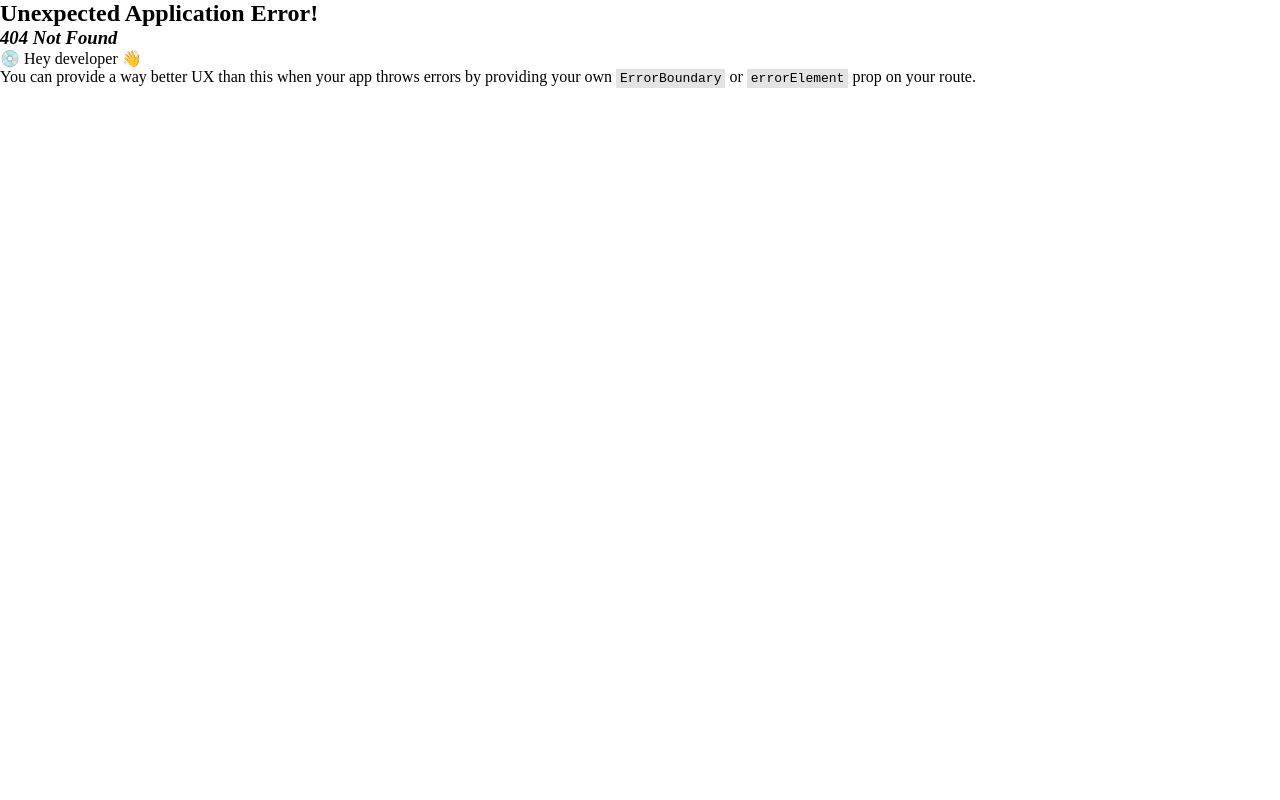
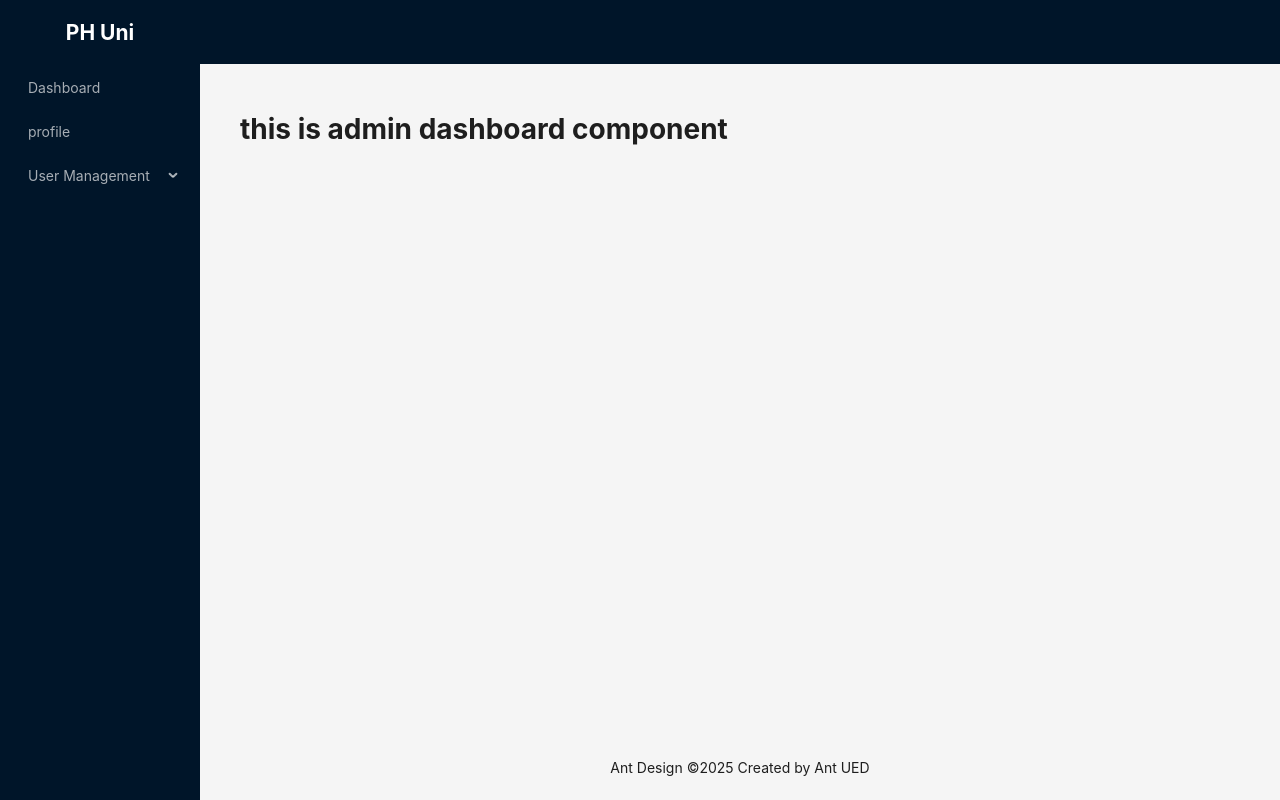
Before and after one commit to suraiyasultana826/phum-client, a React (Vite) app: page /admin/dashboard in a window 1280 px wide. Before the commit this address had no page. Built offline with nearby package versions, Linux system fonts and the light colour scheme.

Commit message:
absolute path

```diff
--- a/src/components/layout/MainLayout.tsx
+++ b/src/components/layout/MainLayout.tsx
@@ -1,6 +1,7 @@
 import { Layout, Menu, MenuProps } from "antd";
 import { UploadOutlined, UserOutlined, VideoCameraOutlined } from '@ant-design/icons';
 import { createElement } from "react";
+import { Outlet } from "react-router-dom";
 const { Header, Content, Footer, Sider } = Layout;
 
 const items: MenuProps['items'] = [
@@ -55,7 +56,7 @@ const MainLayout = () => {
 
             }}
           >
-            <h1>the main content should go here</h1>
+           <Outlet></Outlet>
           </div>
         </Content>
         <Footer style={{ textAlign: 'center' }}>
--- /dev/null
+++ b/src/pages/About.tsx
@@ -0,0 +1,10 @@
+
+const About = () => {
+    return (
+        <div>
+            <h1>this is about component</h1>
+        </div>
+    );
+};
+
+export default About;
--- /dev/null
+++ b/src/pages/Contact.tsx
@@ -0,0 +1,11 @@
+import React from 'react';
+
+const contact = () => {
+    return (
+        <div>
+          <h1>this is contact component</h1>
+        </div>
+    );
+};
+
+export default contact;
--- /dev/null
+++ b/src/pages/Login.tsx
@@ -0,0 +1,10 @@
+
+const Login = () => {
+    return (
+        <div>
+
+        </div>
+    );
+};
+
+export default Login;
--- /dev/null
+++ b/src/pages/Register.tsx
@@ -0,0 +1,10 @@
+
+const Register = () => {
+    return (
+        <div>
+
+        </div>
+    );
+};
+
+export default Register;
--- /dev/null
+++ b/src/pages/admin/AdminDashboard.tsx
@@ -0,0 +1,10 @@
+
+const AdminDashboard = () => {
+    return (
+        <div>
+            <h1>this is admin dashboard component</h1>
+        </div>
+    );
+};
+
+export default AdminDashboard;
--- /dev/null
+++ b/src/pages/admin/CreateStudent.tsx
@@ -0,0 +1,11 @@
+import React from 'react';
+
+const CreateStudent = () => {
+    return (
+        <div>
+
+        </div>
+    );
+};
+
+export default CreateStudent;
--- a/src/routes/routes.tsx
+++ b/src/routes/routes.tsx
@@ -1,10 +1,53 @@
 import { createBrowserRouter } from "react-router-dom";
 import App from "../App";
+import About from "../pages/About";
+import Contact from "../pages/Contact";
+import Login from "../pages/Login";
+import Register from "../pages/Register";
+import AdminDashboard from "../pages/admin/AdminDashboard";
+import CreateStudent from "../pages/admin/CreateStudent";
 
 const router = createBrowserRouter([
     {
-        path:'/home',
-        element:<App></App>
+        path:'/',
+        element:<App></App>,
+        children:[
+            {
+                path:'about',
+                element:<About></About>,
+            },
+            {
+                path:'contact',
+                element:<Contact></Contact>,
+            },
+        ]
+    },
+    {
+        path:'/admin',
+        element:<App></App>,
+        children:[
+            {
+                index:true,
+                element:<AdminDashboard></AdminDashboard>,
+            },
+            {
+                path:'dashboard',
+                element:<AdminDashboard></AdminDashboard>,
+            },
+            {
+                path:'create-student',
+                element:<CreateStudent></CreateStudent>,
+            },
+        ]
+    },
+
+    {
+        path:'/login',
+        element:<Login></Login>,
+    },
+    {
+        path:'/register',
+        element:<Register></Register>
     },
 ]);
 export default router;
```
Also changed, not shown: src/components/layout/AdminLayout.tsx (+13 -0 lines).
